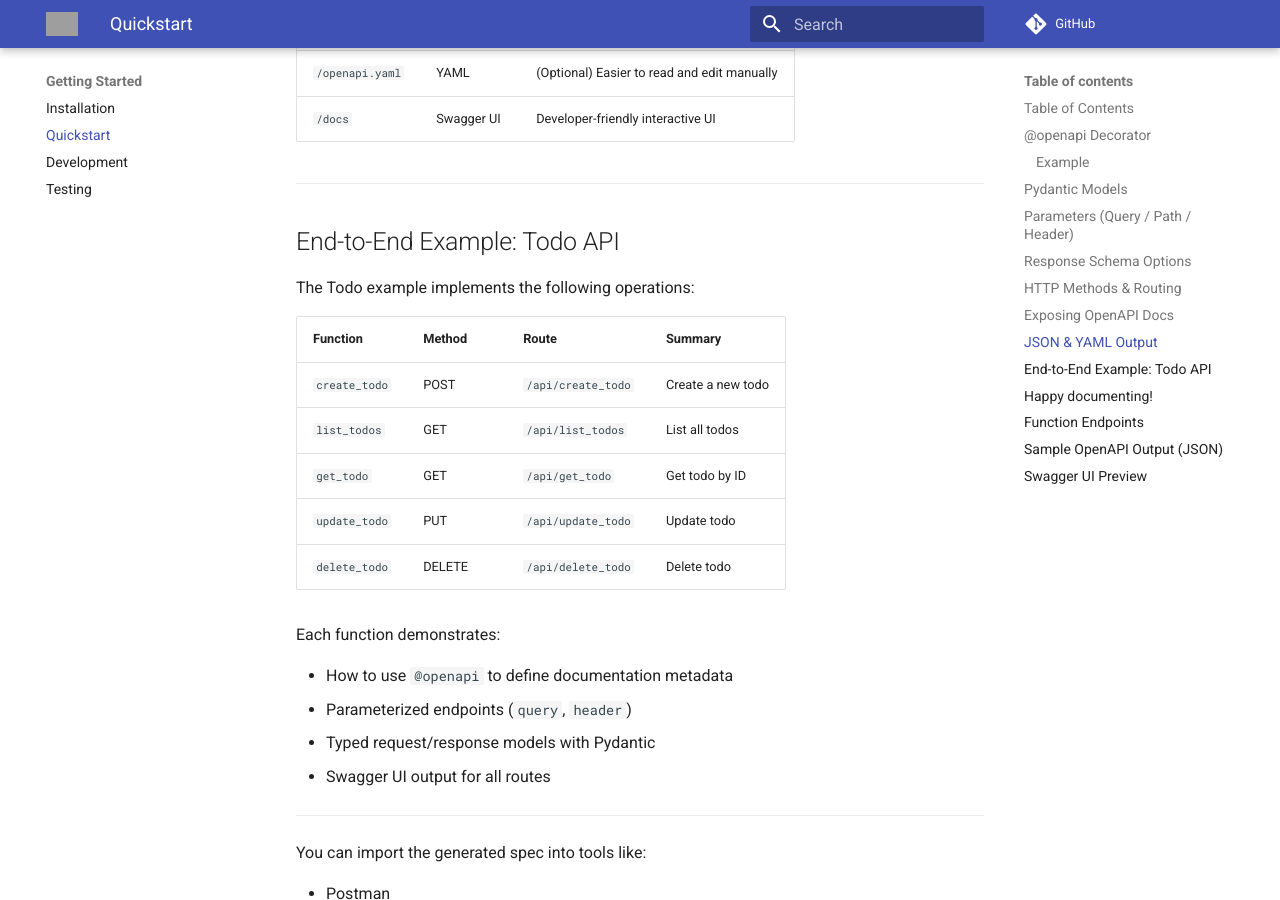
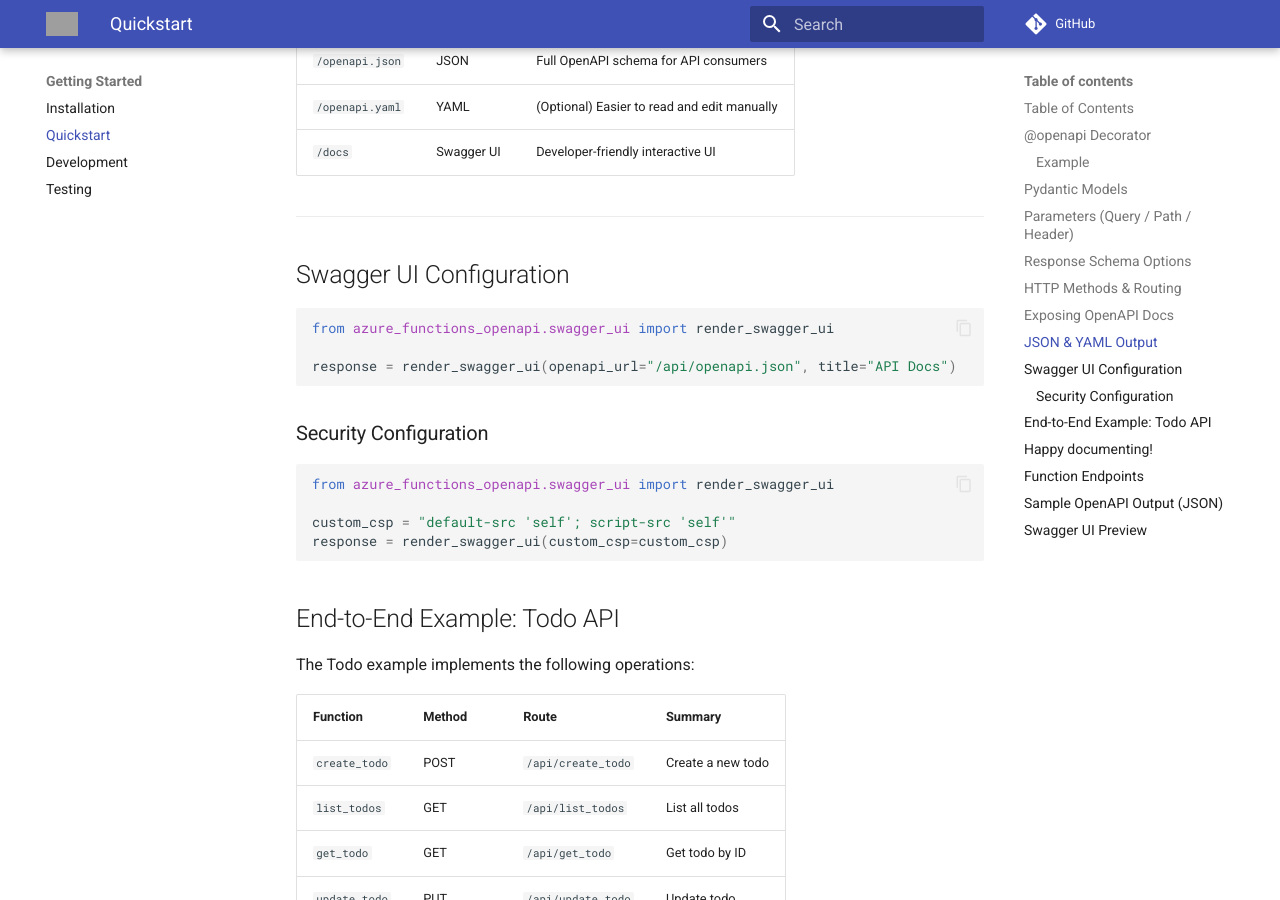
Before and after one commit to yeongseon/azure-functions-openapi, an MkDocs documentation site: the page built from docs/usage.md, in a window 1280 px wide and 900 px high, scrolled down 3360 px. Built offline with MkDocs 1.6.1 and Material for MkDocs 9.7.7, drawn with Linux system fonts in a browser that asks for light colours; comment, search, counter and statistics services are not loaded; some of the changed text lies outside the part shown; grey boxes are pictures that could not be loaded.

Commit message:
docs: merge swagger ui config into usage
Ultraworked with [Sisyphus](https://github.com/code-yeongyu/oh-my-opencode)

Co-authored-by: Sisyphus <clio-agent@sisyphuslabs.ai>

````diff
--- a/docs/usage.md
+++ b/docs/usage.md
@@ -17,6 +17,7 @@ It focuses on practical usage based on a full-featured **Todo API** example.
 - HTTP Methods and Routing
 - Exposing OpenAPI Docs
 - JSON and YAML Output
+- Swagger UI Configuration
 - End-to-End Example: Todo API
 
 ---
@@ -150,6 +151,23 @@ def swagger_ui(req: func.HttpRequest) -> func.HttpResponse:
 
 ---
 
+## Swagger UI Configuration
+
+```python
+from azure_functions_openapi.swagger_ui import render_swagger_ui
+
+response = render_swagger_ui(openapi_url="/api/openapi.json", title="API Docs")
+```
+
+### Security Configuration
+
+```python
+from azure_functions_openapi.swagger_ui import render_swagger_ui
+
+custom_csp = "default-src 'self'; script-src 'self'"
+response = render_swagger_ui(custom_csp=custom_csp)
+```
+
 ## End-to-End Example: Todo API
 
 The Todo example implements the following operations:
````
Also changed, not shown: docs/configuration.md (deleted, +0 -24 lines).
